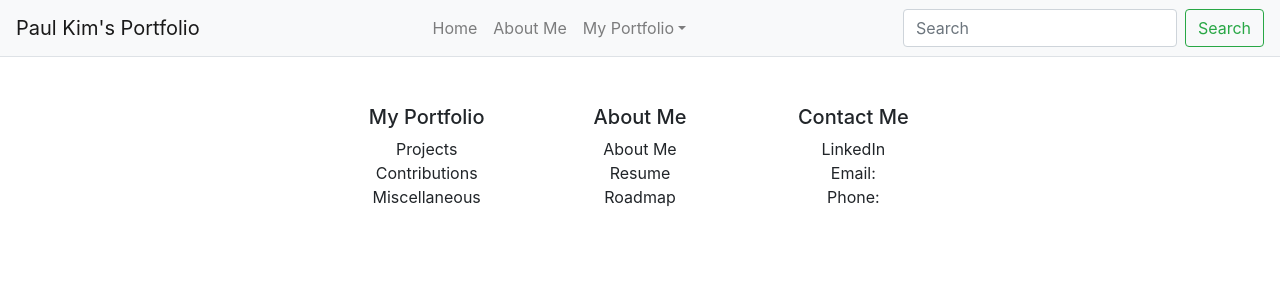
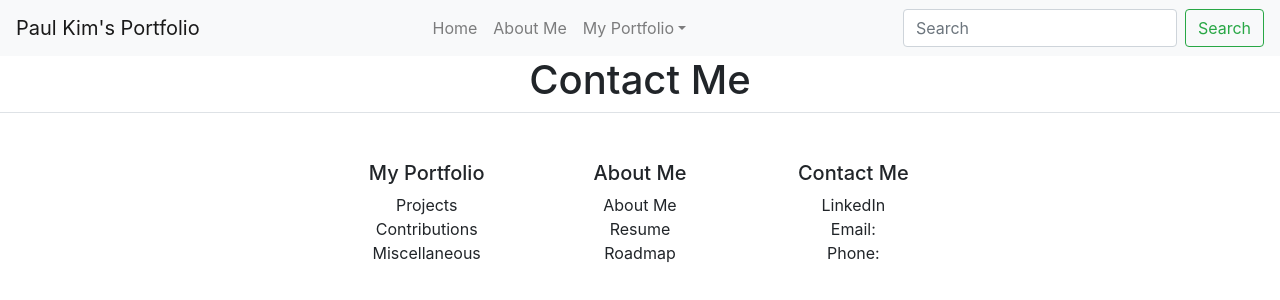
Before and after one commit to paulkim172/React-Portfolio, a React (Create React App) app in the folder my-app/: page /contact-me in a window 1280 px wide. Shown: the top 300 px of the page. Built offline with nearby package versions, Linux system fonts and the light colour scheme.

Commit message:
added contact-me page

```diff
--- a/my-app/src/App.js
+++ b/my-app/src/App.js
@@ -11,6 +11,7 @@ import Footer from './footer';
 import Home from './home-page';
 import AboutMe from './about-me-page';
 import Portfolio from './portfolio-page';
+import ContactMe from './contact-me-page';
 
 function App() {
   return (
@@ -21,6 +22,7 @@ function App() {
         <Route exact path="/" component={Home}/>
         <Route path ="/portfolio" component={Portfolio}/>
         <Route path ="/about-me" component={AboutMe}/>
+        <Route path ="/contact-me" component={ContactMe}/>
 
 
       </Switch>
--- /dev/null
+++ b/my-app/src/contact-me-page.jsx
@@ -0,0 +1,11 @@
+import React, {Component} from 'react';
+
+class ContactMe extends Component {
+    render() {
+        return(
+            <h1>Contact Me</h1>
+        )
+    }
+}
+
+export default ContactMe;
--- a/my-app/src/header.js
+++ b/my-app/src/header.js
@@ -18,7 +18,7 @@ class Header extends Component {
         <Nav.Link><Link to="/" className="link">Home</Link></Nav.Link>
         <Nav.Link><Link to="/about-me" className="link">About Me</Link></Nav.Link>
         <NavDropdown title="My Portfolio" id="basic-nav-dropdown">
-            <NavDropdown.Item><Link to='/projects' className='link'>Projects</Link></NavDropdown.Item>
+            <NavDropdown.Item><Link to='/portfolio' className='link'>Projects</Link></NavDropdown.Item>
             <NavDropdown.Item href="#action/3.2">Another action</NavDropdown.Item>
             <NavDropdown.Item href="#action/3.3">Something</NavDropdown.Item>
             <NavDropdown.Divider />
```
Also changed, not shown: my-app/src/portfolio-page.jsx (renamed from my-app/src/portfolio-page.js).
